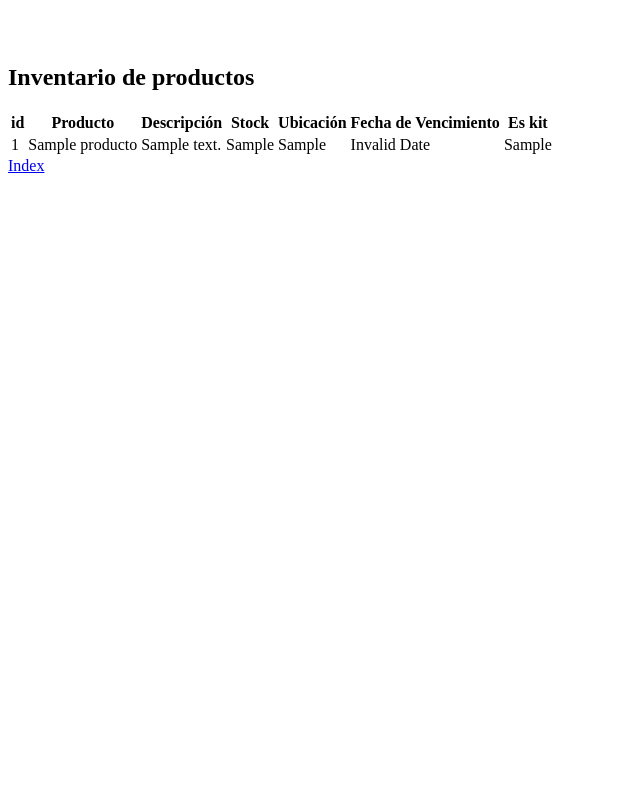
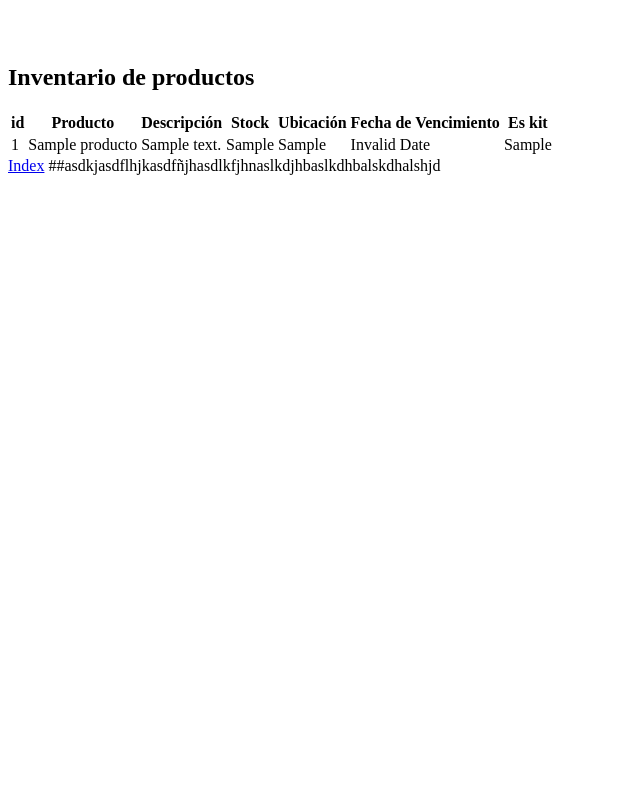
Before and after one commit to sderarts/inventario, a Node server app: page /inventario in a window 1280 px wide. Shown: the whole page, without its empty margins (0-640 px from the left). Run offline with Node 20, Linux system fonts and the light colour scheme; tables that the repository leaves empty or names only in its code hold one stand-in row (values such as "Sample post"); some libraries are stand-ins or nearby versions.

Commit message:
Update inventario.ejs
prueba

```diff
--- a/views/inventario.ejs
+++ b/views/inventario.ejs
@@ -26,3 +26,5 @@
     <% }); %>
 </table>
 <a href="/">Index</a>
+
+##asdkjasdflhjkasdfñjhasdlkfjhnaslkdjhbaslkdhbalskdhalshjd
```
